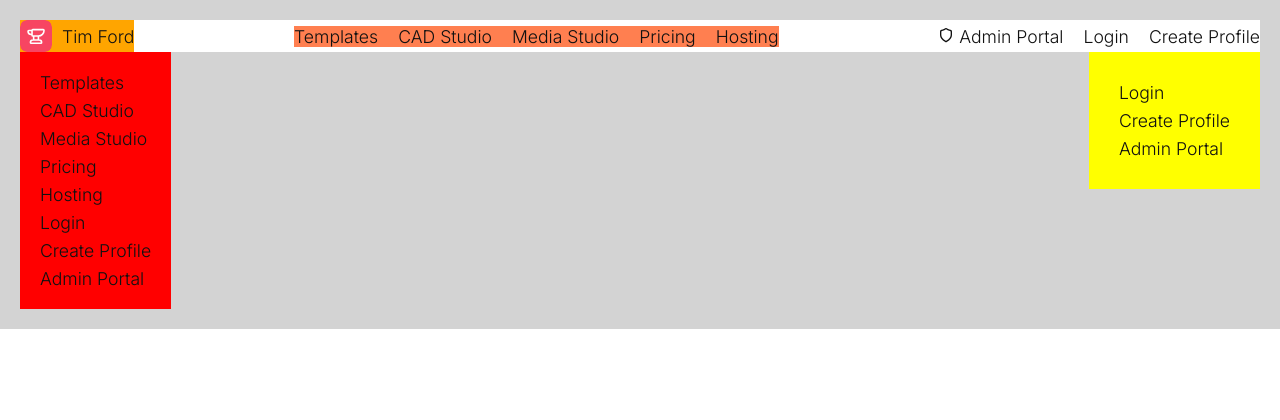
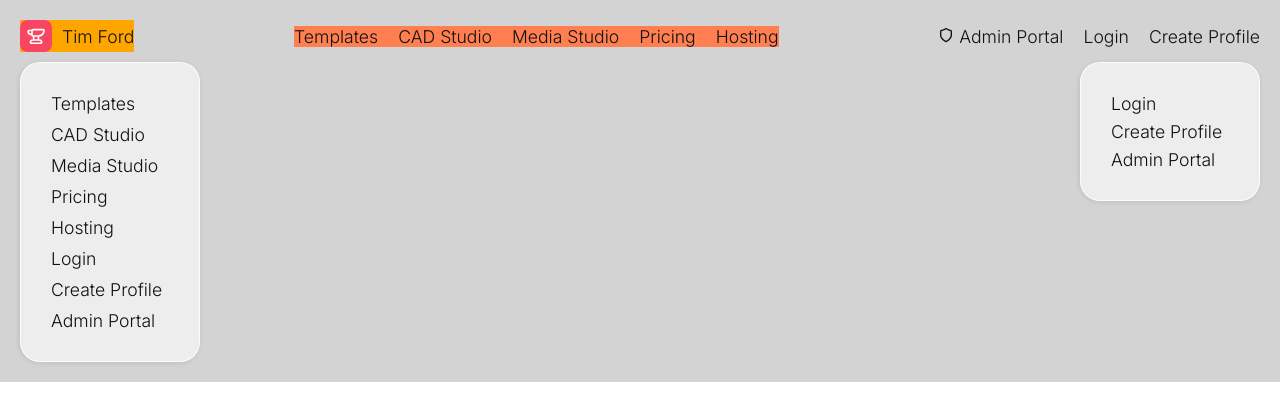
Before and after one commit to Charles-investment-group/TimFord, a SvelteKit app: page / in a window 1280 px wide. Shown: the top 420 px of the page. Built offline with nearby package versions, Linux system fonts and the light colour scheme.

Commit message:
added borders and backgrounds to menus

```diff
--- a/src/routes/Header.svelte
+++ b/src/routes/Header.svelte
@@ -2,7 +2,6 @@
 
 
 </script>
-
 
 <header>
 <div class="main_content">
@@ -40,6 +39,7 @@
 <a href="#">Pricing</a>
 <a href="#">Hosting</a>
 </div>
+
 <div class="login_container">
 <a href="#" class="admin_login_button">
 <svg width="1rem" height="1rem" viewBox="0 0 24 24" fill="none" xmlns="http://www.w3.org/2000/svg">
@@ -72,7 +72,6 @@
 </div>
 </header>
 
-
 <style>
 @import url('https://fonts.googleapis.com/css2?family=Inter:ital,opsz,wght@0,14..32,100..900;1,14..32,100..900&display=swap');
 
@@ -95,12 +94,9 @@ color: #000000;
     box-sizing: border-box;
 }
 
-
 header, .main_content, .open_menu_containers {
 align-self: stretch;
 }
-
-
 
 header {
 display: flex;
@@ -111,6 +107,7 @@ justify-content: flex-start;
 padding: 20px;
 background-color: lightgrey;
 margin: 0px;
+gap: 10px;
 }
 
 .main_content {
@@ -119,7 +116,7 @@ flex-wrap: nowrap;
 align-items: center;
 justify-content: space-between;
 padding: 0px;
-background-color: white;
+background-color: transparent;
 margin: 0px;
 gap: 20px;
 }
@@ -141,10 +138,14 @@ flex-direction: column;
 flex-wrap: nowrap;
 align-items: flex-start;
 justify-content: flex-start;
-padding: 20px;
-background-color: red;
+padding: 30px;
+background-color: rgba(255,255,255,0.6);
+border: 1px solid rgba(255,255,255,0.8);
+border-radius: 20px;
+box-shadow: -1px 1px 5px rgba(0,0,0,0.1);
 margin: 0px;
-gap: 7px;
+gap: 10px;
+width: 180px;
 }
 
 .open_login {
@@ -157,6 +158,13 @@ padding: 30px;
 background-color: yellow;
 margin: 0px;
 gap: 7px;
+background-color: rgba(255,255,255,0.6);
+border: 1px solid rgba(255,255,255,0.8);
+border-radius: 20px;
+box-shadow: -1px 1px 5px rgba(0,0,0,0.1);
+margin: 0px;
+gap: 7px;
+width: 180px;
 }
 
 .login_button {
@@ -176,8 +184,10 @@ display: flex;
 align-items: center;
 justify-content: center;
 display: none;
-border: none;
-background: none;
+border: 1px solid rgba(255,255,255,0.6);
+border-radius: 100px;
+padding: 5px;
+background: rgba(255,255,255,0.7);
 cursor: pointer;
 }
 
```
